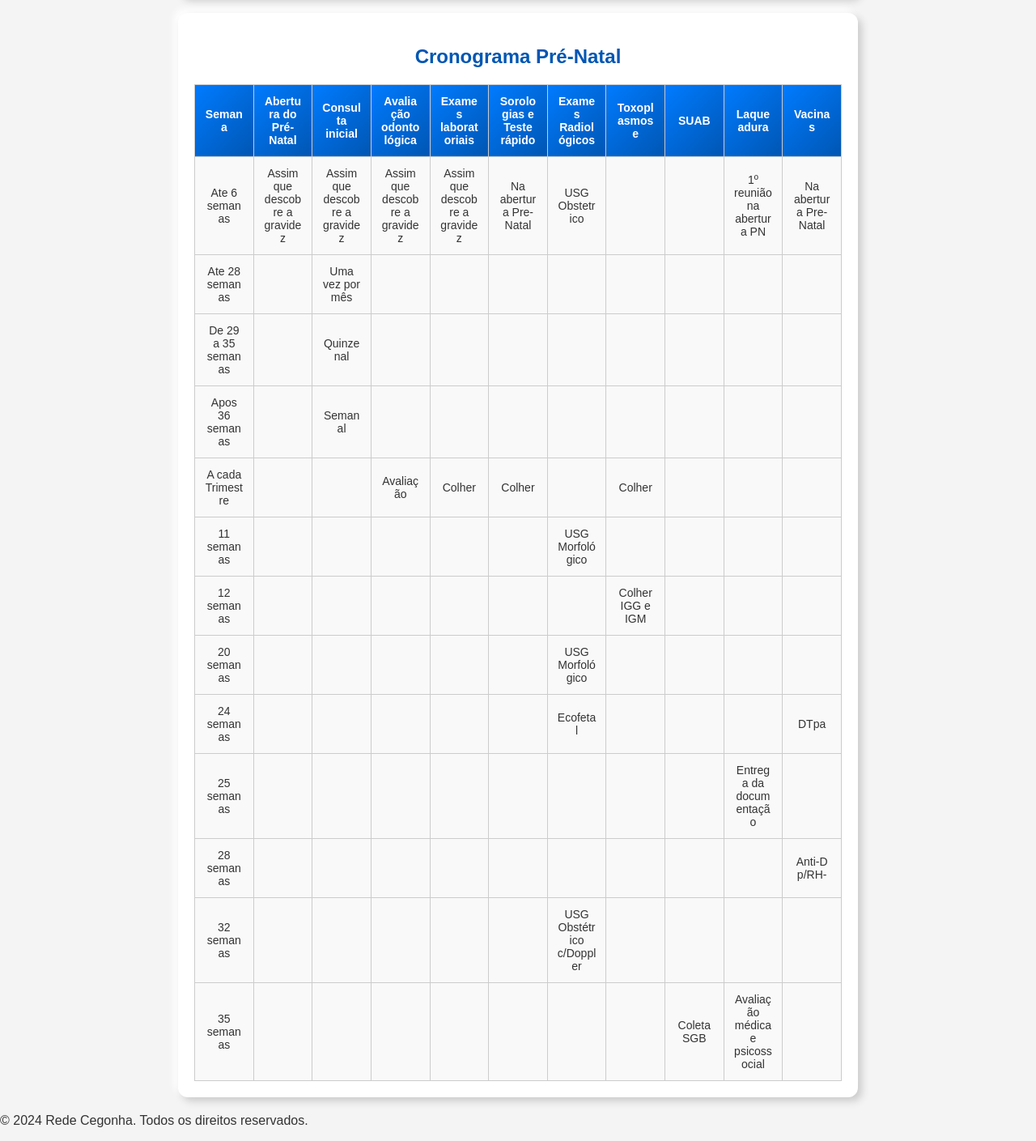
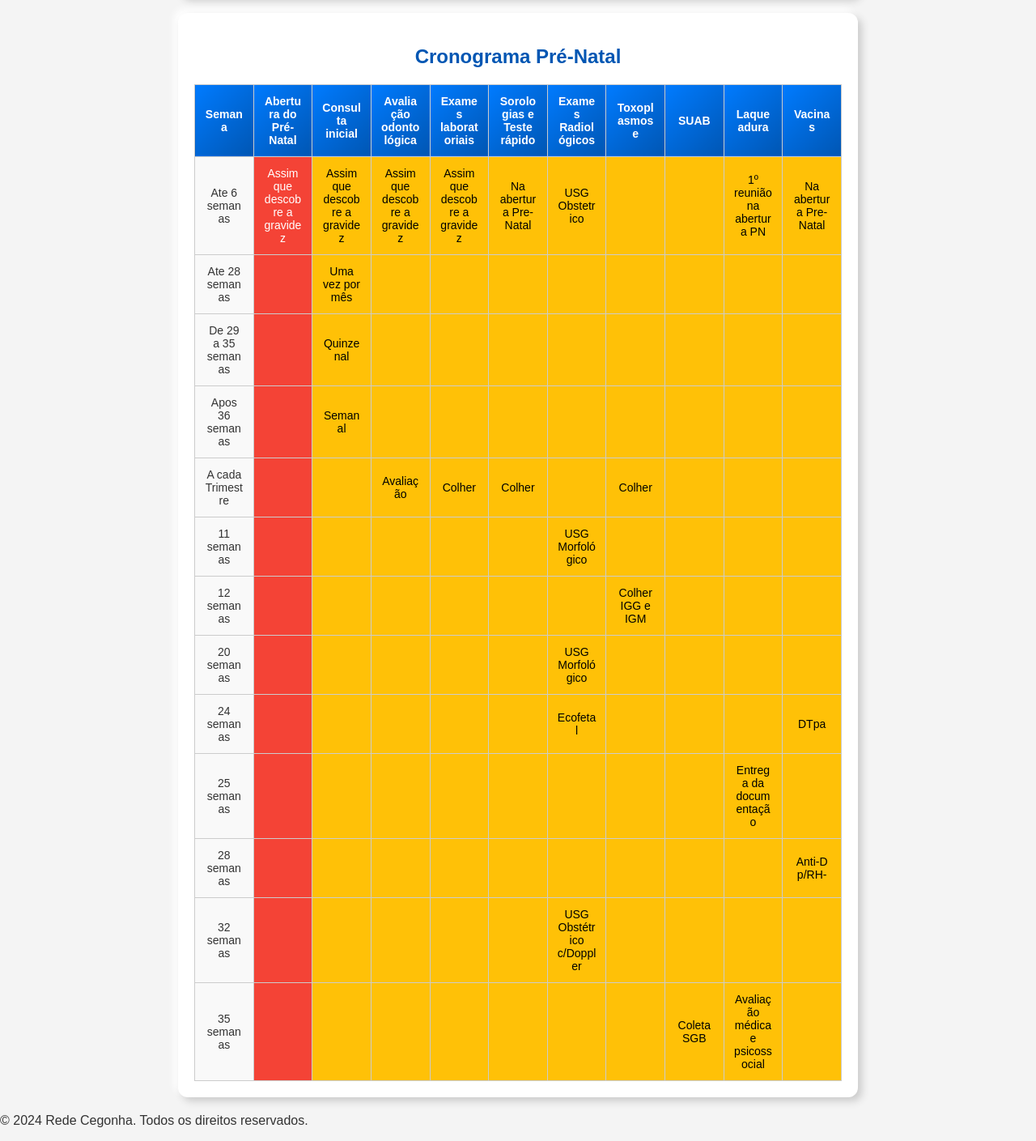
Before and after one commit to projetopi01/projeto-pi-02, a Flask app: page /cadastro_gestante in a window 1280 px wide. Shown: the part 1576-2985 px from the top of the page at 81% size. Run offline with Flask 3, Linux system fonts and the light colour scheme; the visitor is signed in with stand-in values (Sample User, id 1).

Commit message:
Update styles.css

```diff
--- a/backend/static/styles.css
+++ b/backend/static/styles.css
@@ -25,7 +25,7 @@ body {
     margin-top: 5px;
 }
 
-
+/* Seção principal */
 .section {
     width: 90%;
     max-width: 800px;
@@ -60,7 +60,6 @@ input[type="text"] {
     border-radius: 5px;
     font-size: 16px;
 }
-
 
 button {
     margin-top: 10px;
@@ -146,3 +145,19 @@ tr:hover {
 .btn-voltar:hover {
     background-color: #003f7f;
 }
+
+/* Cores para os status das células editáveis */
+.editable.pending {
+    background-color: #f44336; /* Vermelho */
+    color: white;
+}
+
+.editable.completed {
+    background-color: #4CAF50; /* Verde */
+    color: white;
+}
+
+.editable.upcoming {
+    background-color: #FFC107; /* Amarelo */
+    color: black;
+}
```
